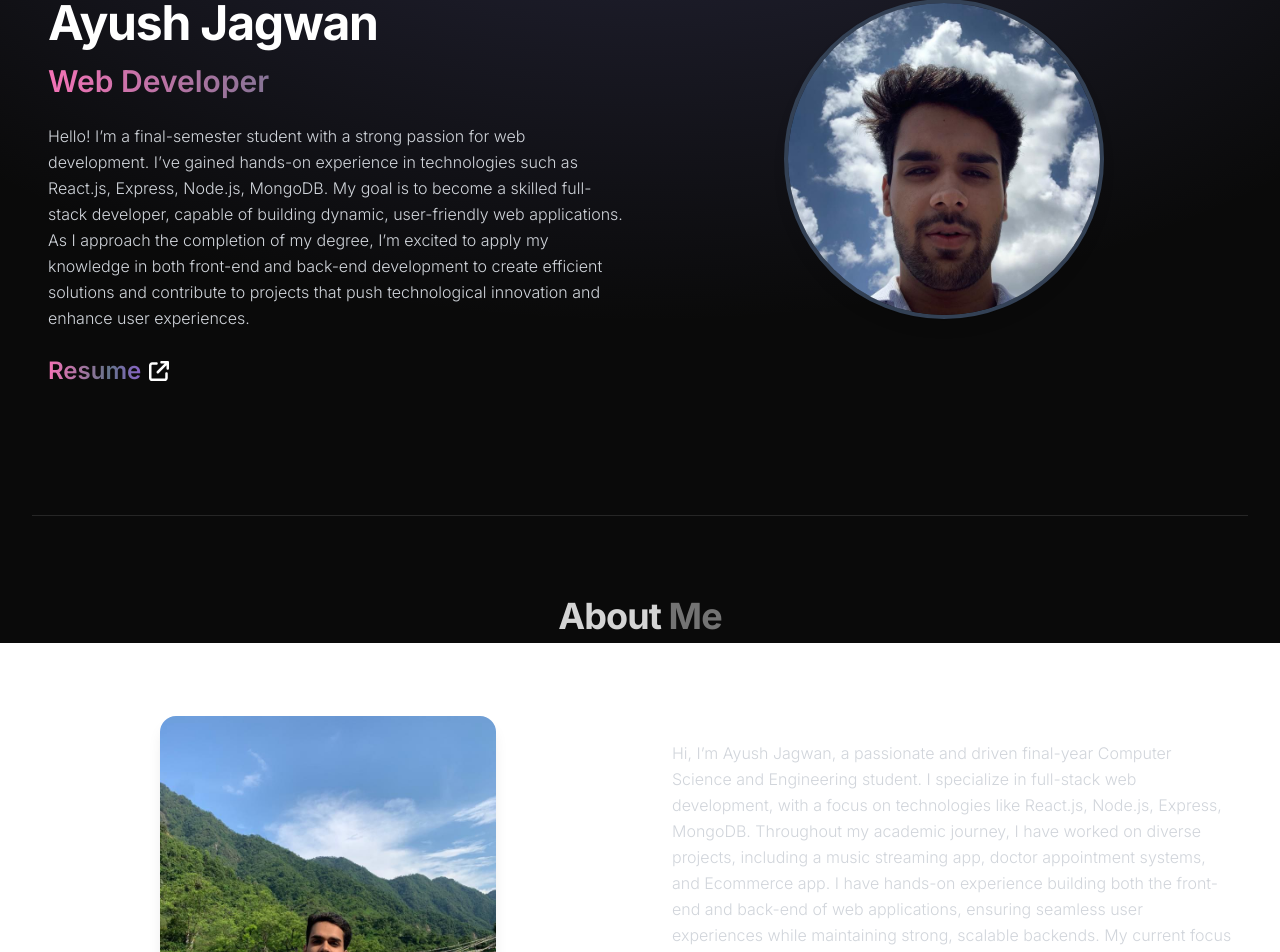
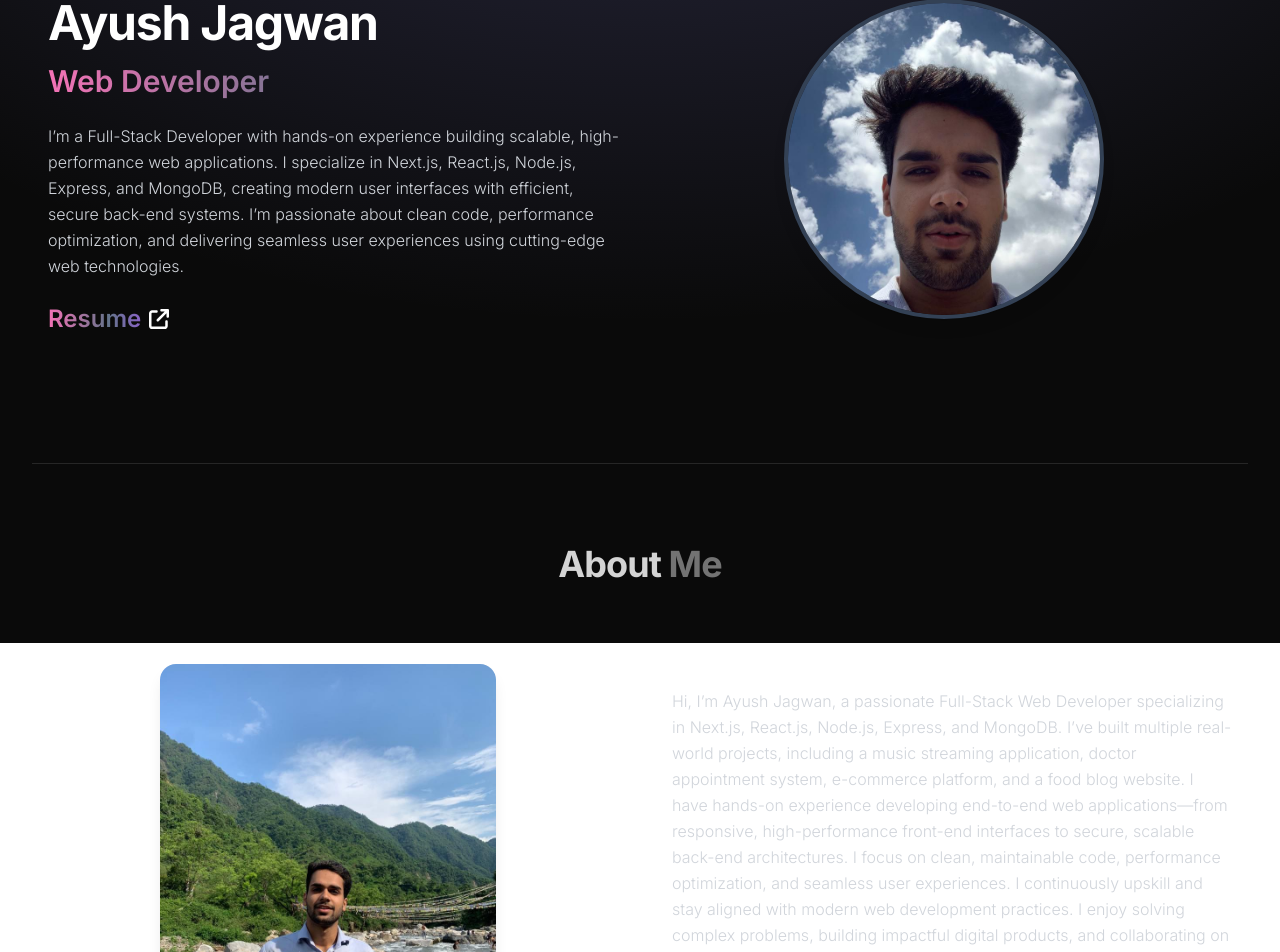
Before and after one commit to ayushjag/Portfolio, a React (Vite) app: page / in a window 1280 px wide. Shown: the part 157-1109 px from the top of the page. Built offline with nearby package versions, Linux system fonts and the light colour scheme.

Commit message:
Update index.js

```diff
--- a/src/constants/index.js
+++ b/src/constants/index.js
@@ -4,13 +4,13 @@ import project3 from "../assets/projects/project-3.jpg";
 import project4 from "../assets/projects/project-4.jpg";
 import project5 from "../assets/projects/project-5.jpg";
 
-export const HERO_CONTENT = `Hello! I’m a final-semester student with a strong passion for web development. I’ve gained hands-on experience in technologies such as React.js, Express, Node.js, MongoDB. My goal is to become a skilled full-stack developer, capable of building dynamic, user-friendly web applications. As I approach the completion of my degree, I’m excited to apply my knowledge in both front-end and back-end development to create efficient solutions and contribute to projects that push technological innovation and enhance user experiences.`;
+export const HERO_CONTENT = `I’m a Full-Stack Developer with hands-on experience building scalable, high-performance web applications. I specialize in Next.js, React.js, Node.js, Express, and MongoDB, creating modern user interfaces with efficient, secure back-end systems. I’m passionate about clean code, performance optimization, and delivering seamless user experiences using cutting-edge web technologies.`;
 
-export const ABOUT_TEXT = `Hi, I’m Ayush Jagwan, a passionate and driven final-year Computer Science and Engineering student. I specialize in full-stack web development, with a focus on technologies like React.js, Node.js, Express, MongoDB. Throughout my academic journey, I have worked on diverse projects, including a music streaming app, doctor appointment systems, and Ecommerce app.
+export const ABOUT_TEXT = `Hi, I’m Ayush Jagwan, a passionate Full-Stack Web Developer specializing in Next.js, React.js, Node.js, Express, and MongoDB. I’ve built multiple real-world projects, including a music streaming application, doctor appointment system, e-commerce platform, and a food blog website.
 
-I have hands-on experience building both the front-end and back-end of web applications, ensuring seamless user experiences while maintaining strong, scalable backends. My current focus is to enhance my skills in full-stack development, and I’m always looking for new ways to innovate and create impactful digital solutions.
+I have hands-on experience developing end-to-end web applications—from responsive, high-performance front-end interfaces to secure, scalable back-end architectures. I focus on clean, maintainable code, performance optimization, and seamless user experiences.
 
-As a motivated learner, I’m committed to continually improving and staying up-to-date with the latest trends in web development. If you’re looking for someone with a passion for coding and a knack for problem-solving, feel free to connect with me!`;
+I continuously upskill and stay aligned with modern web development practices. I enjoy solving complex problems, building impactful digital products, and collaborating on meaningful projects.`;
 
 export const EXPERIENCES = [
   {
@@ -55,7 +55,7 @@ export const PROJECTS = [
     image: project5,
     description:
       "Developed a full-stack Fruits Delivery platform for organic fruits using the MERN stack. The platform allows users to explore, search, and purchase sustainably sourced fruits with a focus on health and eco-friendliness. Integrated modern UI, secure backend, and efficient product management for a seamless shopping experience.",
-    technologies: ["React", "Express", "Node", "MongoDB","Cloudinary"],
+    technologies: ["Next.js", "Express", "Node", "MongoDB","Cloudinary"],
     link: "https://veganfruits-ayush.vercel.app/",
   },
   {
@@ -63,7 +63,7 @@ export const PROJECTS = [
     image: project1,
     description:
       "The Doctor Appointment System is a simple and intuitive app designed to make booking appointments with doctors quick and easy. Whether you're a patient or a doctor, the system allows users to schedule appointments, view available time slots, and manage appointments with just a few clicks.",
-    technologies: ["React", "Node", "Express", "MongoDB,","Cloudinary", "Tailwind"],
+    technologies: ["Next.js", "Node", "Express", "MongoDB,","Cloudinary", "Tailwind"],
     link: "https://ayush-doctor-appointment.vercel.app/",
   },
   {
@@ -71,7 +71,7 @@ export const PROJECTS = [
     image: project2,
     description:
       "The eCommerce App is a fully functional online shopping platform designed to provide a seamless shopping experience for users. From browsing products to completing transactions, it offers everything a shopper needs in a sleek and user-friendly interface.",
-    technologies: ["React", "Express", "Node", "MongoDB","Cloudinary", "Tailwind"],
+    technologies: ["Next.js", "Express", "Node", "MongoDB","Cloudinary", "Tailwind"],
     link: "https://ayushjagwan-ecommerce.vercel.app/",
   },
   {
```
